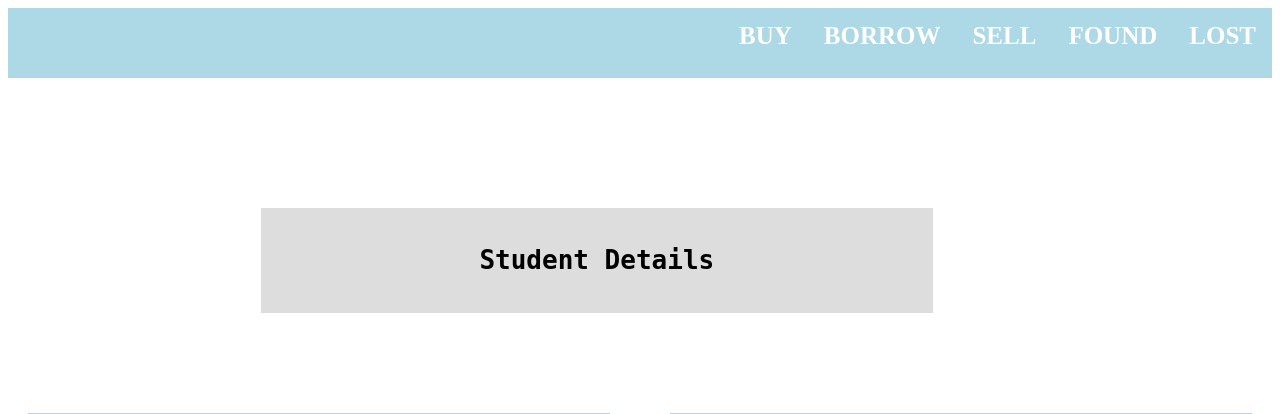
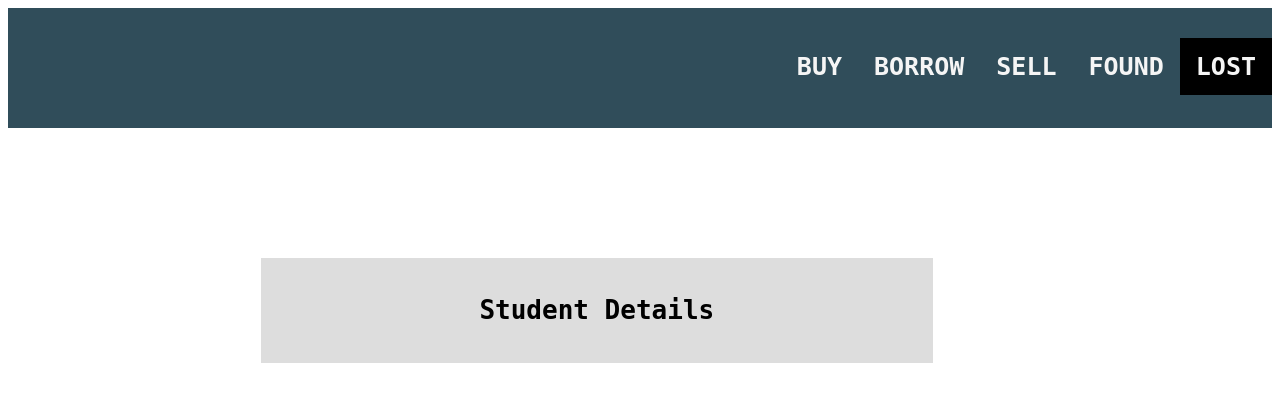
Before and after one commit to hemanth-sunkireddy/ISS_Hackhaton, a Flask app: template templates/studentProfile.html in a window 1280 px wide. Shown: the top 414 px of the page. Run offline with Flask 3, Linux system fonts and the light colour scheme; the template is opened without the code that fills it, so the values that code supplies are empty.

Commit message:
design done

```diff
--- a/static/css/navbar.css
+++ b/static/css/navbar.css
@@ -19,27 +19,33 @@ ul {
     list-style-type: none;
     margin: 0;
     padding: 0;
-    height: 70px;
+    height: 120px;
     overflow: hidden;
-    background-color: lightblue;
+    background-color: #304d5a;
 }
 
 li {
     float: right;
     padding: left 19px;
     margin-top: 0 20px;
+    color: whitesmoke;
 }
 
 li a {
     display: block;
-    color: white;
+    color: whitesmoke;
     text-align: center;
     padding: 14px 16px;
     text-decoration: none;
     font-size: 25px;
+    font-family: monospace;
     font-weight: bold;
+    margin-top:30px;
 }
+li a.active {
+    background-color: black;
+  }
 
 li a:hover {
-    background-color: burlywood;
+    background-color: rgb(33, 110, 141);
 }
```
